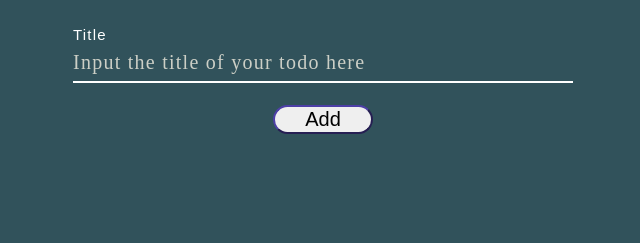
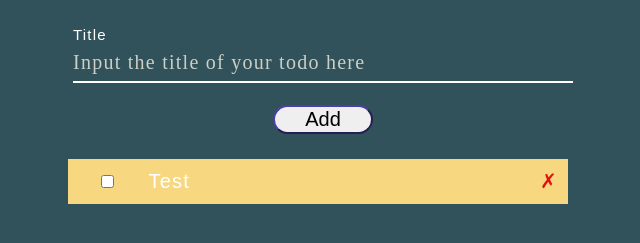
Before and after one commit to Samuel-Tobi/Todo-app-with-vanilla-JS, a plain HTML site: page index.html in a window 1280 px wide. Shown: the part 129-372 px from the top of the page, without its empty margins (317-957 px from the left). Drawn offline with Linux system fonts and the light colour scheme.

Commit message:
Styling updated

```diff
--- a/index.html
+++ b/index.html
@@ -24,11 +24,11 @@
 
       <div>
         <ul id="todos-list">
-          <!-- <li>
+          <li>
             <input type="checkbox" class="checkbox" />
             <p class="paragraph">Test</p>
             <span class="remove">&#10007;</span>
-          </li>-->
+          </li>
         </ul>
       </div>
     </div>
--- a/style.css
+++ b/style.css
@@ -94,7 +94,7 @@ div ul li {
   font-size: 20px;
   align-items: center;
   line-height: 5px;
-  /* flex: 5; */
+  flex: 5;
   display: flex;
 }
 
@@ -107,6 +107,12 @@ span {
 
 input.checkbox {
   margin-right: 2px;
+  display: inline;
   margin-left: 0;
   /* padding-right: 10px; */
 }
+
+p {
+  margin-right: 350px;
+  width: 200px;
+}
```
